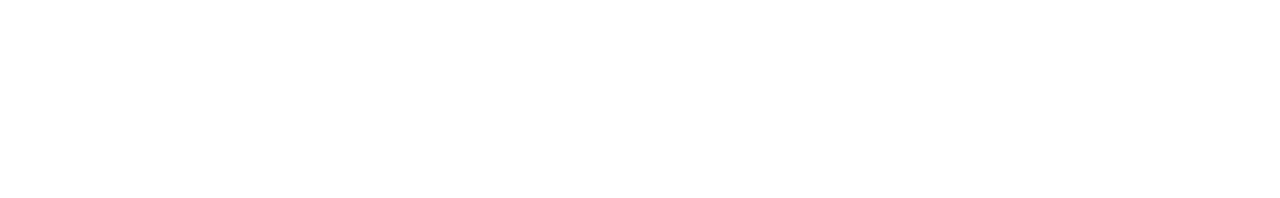
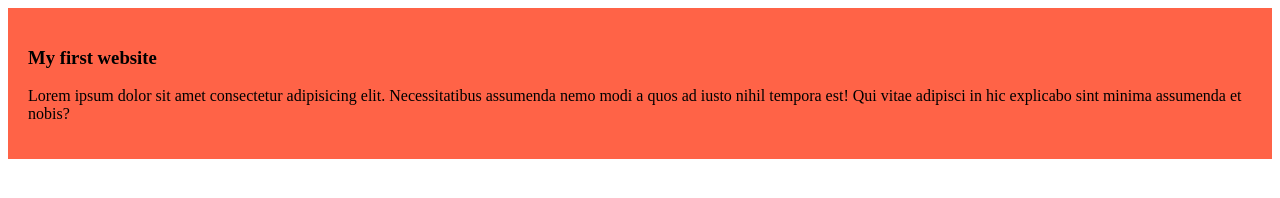
Before and after one commit to Mugdho999/My-first-github-repo, a plain HTML site: page index.html in a window 1280 px wide. Drawn offline with Linux system fonts and the light colour scheme.

Commit message:
added the blog

```diff
--- a/index.html
+++ b/index.html
@@ -4,8 +4,13 @@
     <meta charset="UTF-8">
     <meta name="viewport" content="width=device-width, initial-scale=1.0">
     <title>My first ever github repo</title>
+    <link rel="stylesheet" href="styles/blog.css">
 </head>
 <body>
+    <div>
+        <h3>My first website</h3>
+        <p>Lorem ipsum dolor sit amet consectetur adipisicing elit. Necessitatibus assumenda nemo modi a quos ad iusto nihil tempora est! Qui vitae adipisci in hic explicabo sint minima assumenda et nobis?</p>
+    </div>
 
 </body>
 </html>
--- /dev/null
+++ b/styles/blog.css
@@ -0,0 +1,4 @@
+div{
+    background-color: tomato;
+    padding: 20px;
+}
```
